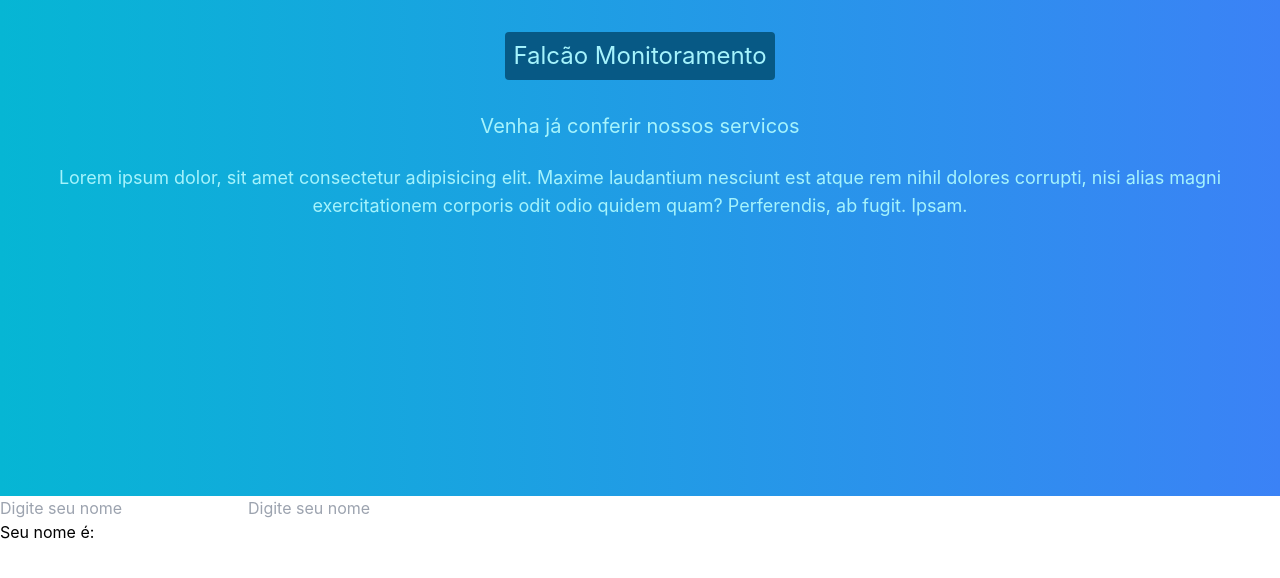
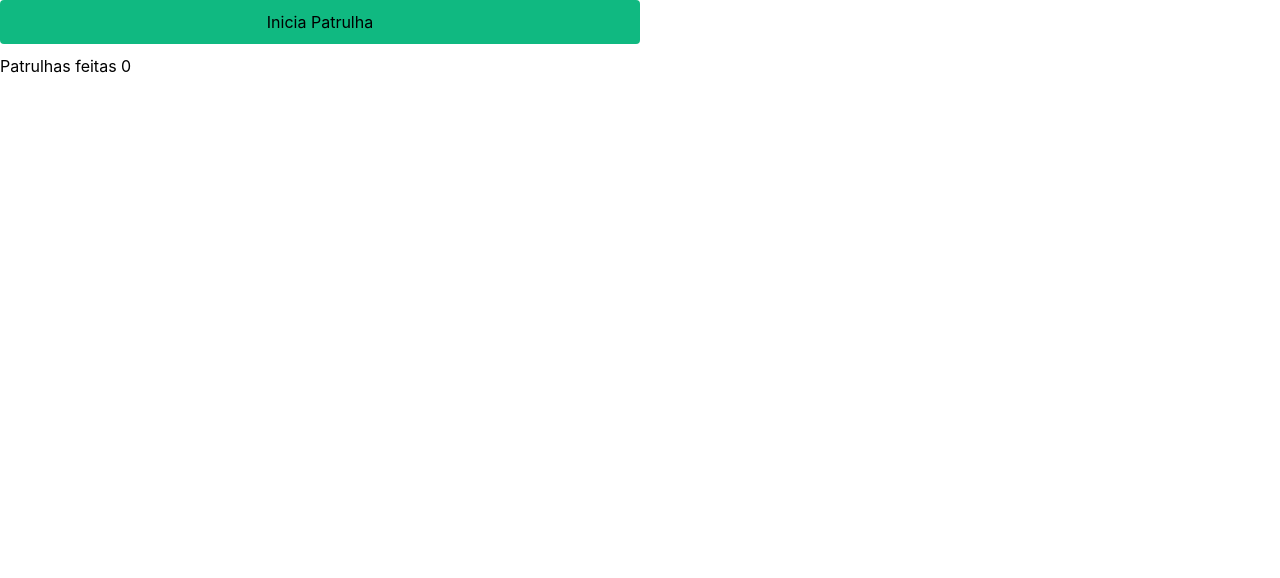
Before and after one commit to felipeFransa/react-curso, a React (Vite) app: page / in a window 1280 px wide. Shown: the top 578 px of the page. Built offline with nearby package versions, Linux system fonts and the light colour scheme.

Commit message:
version.1.0.5

```diff
--- a/src/App.tsx
+++ b/src/App.tsx
@@ -1,14 +1,12 @@
 import { Header } from './components/Header'
 import { Main } from './components/Main'
 import { Formulario } from './components/Formulario'
-
+import { Patrulha } from './components/Patrulha';
 const App = () => {
 
   return (
     <div>
-      <Header/>
-      <Main/>
-      <Formulario/>
+      <Patrulha/>
     </div>
   )
 }
--- /dev/null
+++ b/src/components/Patrulha.tsx
@@ -0,0 +1,19 @@
+import { useEffect, useState } from "react"
+
+export const Patrulha = () => {
+  const [patrulha, setPatrulha] = useState(0);
+  const [patrulhaFeita, setPatrulhaFeita] = useState(0);
+
+  const iniciaPatrulha = () => {
+    setPatrulha(patrulha + 1);
+  }
+  useEffect(()=>{
+    setPatrulhaFeita(patrulhaFeita + 1)},[patrulha]);
+
+  return (
+    <div className="flex-1">
+      <button className="flex-1 py-2.5 bg-emerald-500 rounded w-2/4" onClick={iniciaPatrulha}>Inicia Patrulha</button>
+      <h1 className="flex-1 py-2.5">Patrulhas feitas {patrulha}</h1>
+    </div>
+  )
+}
```
